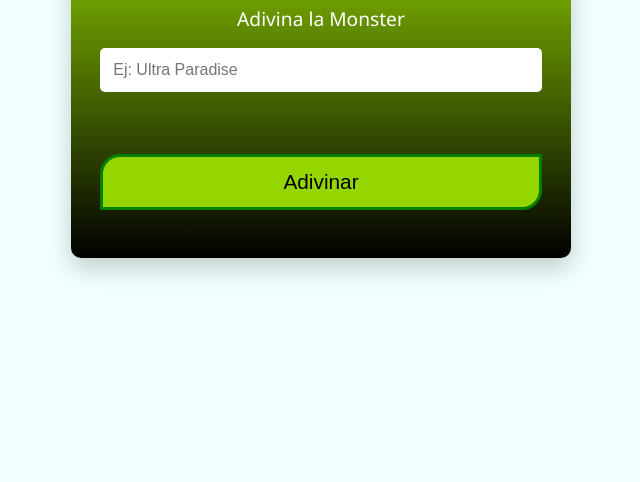
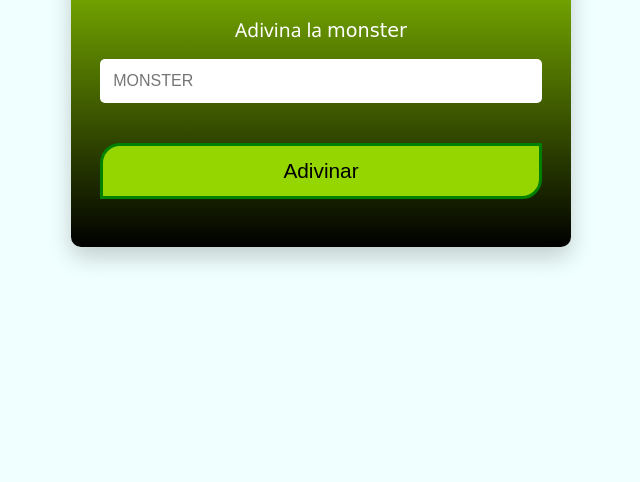
Before and after one commit to Julianhernm/projects.github.io, a plain HTML site: page index.html in a window 1280 px wide. Shown: the part 318-800 px from the top of the page, without its empty margins (319-959 px from the left). Drawn offline with Linux system fonts and the light colour scheme.

Commit message:
Update index.html

```diff
--- a/index.html
+++ b/index.html
@@ -10,10 +10,8 @@
     <div class="container">
         <form id="formulario">
             <h1 class="titulo">Adivina la Monster Favorita</h1>
-            <div class="form-group">
-                <label for="monster">Adivina la Monster</label>
-                <input type="text" class="input-user" id="monster" placeholder="Ej: Ultra Paradise">
-            </div>
+            <label for="monster">Adivina la <span>monster</span></label><br>
+            <input type="text" class="input-user" placeholder="MONSTER" id="monster">
             <br>
             <button id="submit">Adivinar</button>
             <h2 id="resultado"></h2>
```
